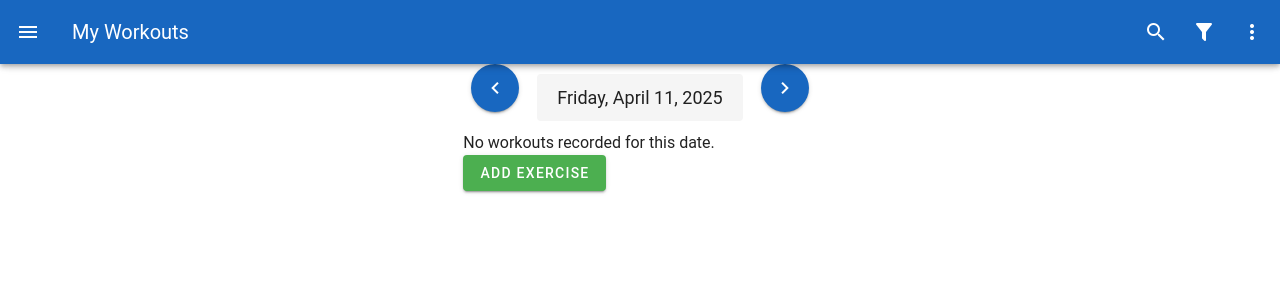
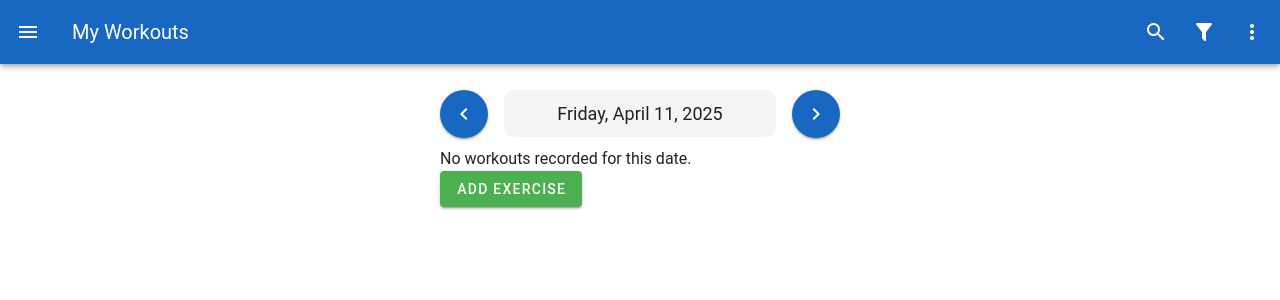
Before and after one commit to phenrichsbowe/fitnessApp, a Vue app: page / in a window 1280 px wide. Shown: the top 300 px of the page. Built offline with nearby package versions, Linux system fonts and the light colour scheme.

Commit message:
feat(DateCarousel): add snackbar tip and fix styling

```diff
--- a/src/components/DateCarousel.vue
+++ b/src/components/DateCarousel.vue
@@ -1,32 +1,33 @@
 <template>
-  <div class="d-flex align-items-center justify-content-center gap-4">
-    <!-- Previous Date Button -->
-    <v-btn icon @click="prevDate(); increment();" color="primary" class="mx-2">
+  <div class="mx-auto pt-4" style="max-width: 400px; display: flex; align-items: center; justify-content: center;">
+    <v-btn icon @click="prevDate(); handleCalenderViewTip();" color="primary">
       <v-icon>mdi-chevron-left</v-icon>
     </v-btn>
 
-    <!-- Date Display -->
-    <span
-      class="date-display"
-      @click="showDatePicker = true"
-    >
+    <span class="date-display mx-4"@click="showDatePicker = true">
       {{ formattedDate }}
     </span>
 
-    <!-- Next Date Button -->
-    <v-btn icon @click="nextDate" color="primary" class="mx-2">
+    <v-btn icon @click="nextDate(); handleCalenderViewTip();" color="primary">
       <v-icon>mdi-chevron-right</v-icon>
     </v-btn>
 
-    <!-- Date Picker Dialog -->
-    <v-dialog v-model="showDatePicker" persistent max-width="290">
-      <v-card>
-        <v-date-picker v-model="currentDate" @update:modelValue="selectDate" :min="new Date().toISOString().split('T')[0]" :max="0"></v-date-picker>
+    <v-dialog v-model="showDatePicker" max-width="400px" persistent>
+      <v-card class="date-picker-card">
+        <v-date-picker
+          v-model="currentDate"
+          @update:modelValue="selectDate"
+          :min="minDate"
+          :max="maxDate"
+          class="date-picker"
+        ></v-date-picker>
         <v-card-actions>
           <v-btn text @click="showDatePicker = false">Cancel</v-btn>
         </v-card-actions>
       </v-card>
     </v-dialog>
+
+    <v-snackbar-queue v-model="messages" timeout="5000" color="primary"></v-snackbar-queue>
   </div>
 </template>
 
@@ -45,18 +46,28 @@ export default {
     VIcon
   },
   setup(_, { emit }) {
-    const TIPS_DISABLED = false;
-    const TODAYS_DATE = new Date();
-
-    let totalConsecutiveClicks = 0;
     const currentDate = ref(new Date());
     const showDatePicker = ref(false);
 
-    function increment() {
+    const maxDate = computed(() => {
+      return new Date().toISOString().split("T")[0];
+    });
+
+    const minDate = computed(() => {
+      const epoch = new Date(0);
+      return epoch.toISOString().split("T")[0];
+    });
+
+    const messages = ref([]);
+    let totalConsecutiveClicks = 0;
+    let calenderViewTipDisabled = false;
+
+    function handleCalenderViewTip () {
       totalConsecutiveClicks++;
-      if (!TIPS_DISABLED && totalConsecutiveClicks >= 10) {
-        console.log('Tip: You can press the date to open a calendar view.');
-        totalConsecutiveClicks = 0;
+
+      if (!calenderViewTipDisabled && totalConsecutiveClicks >= 10) {
+        calenderViewTipDisabled = true;
+        messages.value.push('Tip: Click on the date to open a calendar view.')
       }
     }
 
@@ -65,7 +76,6 @@ export default {
     };
 
     const updateDate = (modifier) => {
-      const updatedDate = currentDate.value.getDate() + modifier;
       currentDate.value = new Date(currentDate.value.setDate(currentDate.value.getDate() + modifier));
       emit("dateChanged", currentDate.value);
     };
@@ -80,36 +90,59 @@ export default {
       formattedDate: computed(() => formatDate(currentDate.value)),
       prevDate: () => updateDate(-1),
       nextDate: () => updateDate(1),
-      increment,
       showDatePicker,
       selectDate,
-      currentDate
+      currentDate,
+      minDate,
+      maxDate,
+      handleCalenderViewTip,
+      messages
     };
   }
 };
 </script>
 
 <style scoped>
-/* Styling for the date display text */
 .date-display {
   font-size: 18px;
   padding: 10px 20px;
   margin: 10px;
   background-color: #f5f5f5;
-  border-radius: 4px;
+  border-radius: 10px;
   cursor: pointer;
   transition: background-color 0.3s;
+  width: 400px;
+  text-align: center;
+  white-space: nowrap;
+  overflow: hidden;
+  text-overflow: ellipsis;
 }
 
 .date-display:hover {
   background-color: #e0e0e0;
 }
 
-.v-btn {
-  min-width: 40px;
+.v-dialog__content {
+  width: 100%;
+  max-width: 400px;
+  padding: 0 !important;
 }
 
-.v-dialog .v-card {
-  border-radius: 8px;
+.date-picker-card {
+  width: 100%;
+  max-width: 400px;
+  padding: 0 !important;
+  margin: 0 !important;
+}
+
+.date-picker {
+  width: 100%;
+  box-sizing: border-box;
+  overflow-x: hidden;
+}
+
+.v-dialog__content .v-card {
+  width: 100%;
+  overflow: hidden;
 }
 </style>
```
